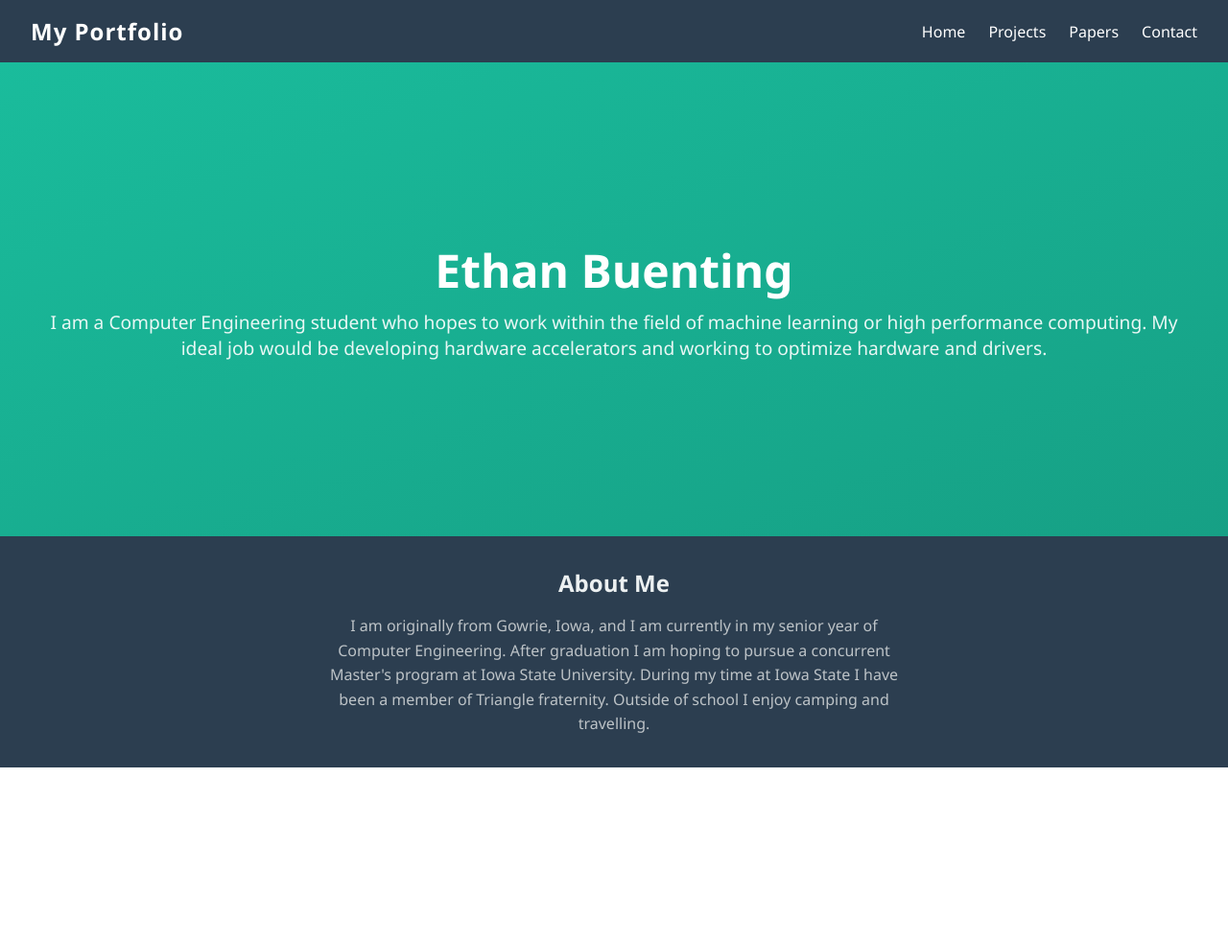
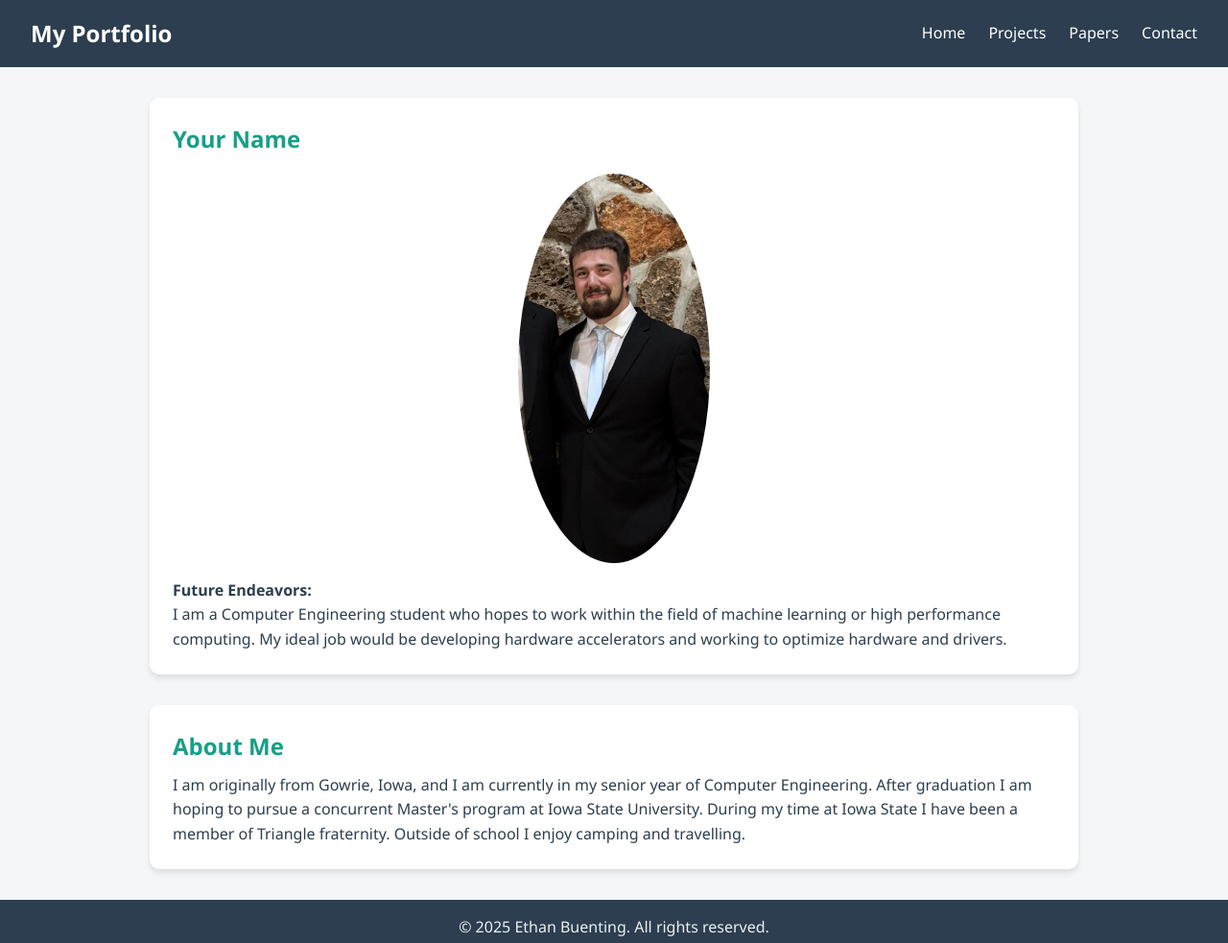
Before and after one commit to Ethan-Buenting/Portfolio, a plain HTML site: page index.html in a window 1280 px wide. Shown: the whole page at 96% size. Before the commit the page ends 800 px from the top, so only its background shows below. Drawn offline with Linux system fonts and the light colour scheme.

Commit message:
Finished portfolio

```diff
--- a/index.html
+++ b/index.html
@@ -3,9 +3,8 @@
 <head>
   <meta charset="UTF-8">
   <meta name="viewport" content="width=device-width, initial-scale=1.0">
-  <title>My Portfolio</title>
+  <title>Home | My Portfolio</title>
   <style>
-    /* Reset and base */
     * {
       margin: 0;
       padding: 0;
@@ -14,12 +13,11 @@
     }
 
     body {
-      display: flex;
-      flex-direction: column;
-      min-height: 100vh;
+      background-color: #f4f6f8;
+      color: #2c3e50;
+      line-height: 1.6;
     }
 
-    /* Navigation bar */
     nav {
       background-color: #2c3e50;
       color: white;
@@ -27,15 +25,11 @@
       display: flex;
       justify-content: space-between;
       align-items: center;
-      position: sticky;
-      top: 0;
-      z-index: 100;
     }
 
     nav .logo {
       font-size: 1.5rem;
       font-weight: bold;
-      letter-spacing: 1px;
     }
 
     nav ul {
@@ -54,84 +48,85 @@
       color: #1abc9c;
     }
 
-    /* Hero section */
-    .hero {
-      flex: 1;
-      display: flex;
-      justify-content: center;
-      align-items: center;
-      background: linear-gradient(to bottom right, #1abc9c, #16a085);
-      color: white;
-      text-align: center;
-      padding: 3rem 2rem;
+    .container {
+      max-width: 1000px;
+      margin: 2rem auto;
+      padding: 0 1rem;
     }
 
-    .hero h1 {
-      font-size: 3rem;
-      margin-bottom: 0.5rem;
+    .box {
+      background: white;
+      border-radius: 10px;
+      padding: 1.5rem;
+      margin-bottom: 2rem;
+      box-shadow: 0 4px 6px rgba(0,0,0,0.1);
     }
 
-    .hero p {
-      font-size: 1.2rem;
-      opacity: 0.9;
+    .box h2 {
+      margin-bottom: 0.5rem;
+      color: #16a085;
     }
 
-    /* Footer/About section */
+    .box img {
+      max-width: 200px;
+      border-radius: 50%;
+      display: block;
+      margin: 1rem auto;
+    }
+
     footer {
       background-color: #2c3e50;
       color: #ecf0f1;
-      padding: 2rem;
       text-align: center;
-    }
-
-    footer h2 {
-      margin-bottom: 1rem;
-      font-size: 1.5rem;
-    }
-
-    footer p {
-      max-width: 600px;
-      margin: 0 auto;
-      line-height: 1.6;
-      font-size: 1rem;
-      color: #bdc3c7;
+      padding: 1rem;
+      margin-top: 2rem;
     }
   </style>
 </head>
 <body>
 
-  <!-- Navigation bar -->
+  <!-- Navigation -->
   <nav>
     <div class="logo">My Portfolio</div>
     <ul>
       <li><a href="index.html">Home</a></li>
       <li><a href="projects.html">Projects</a></li>
-      <li><a href="#">Papers</a></li>
-      <li><a href="#">Contact</a></li>
+      <li><a href="papers.html">Papers</a></li>
+      <li><a href="contact.html">Contact</a></li>
     </ul>
   </nav>
 
-  <!-- Hero section -->
-  <section class="hero">
-    <div>
-      <h1>Ethan Buenting</h1>
+  <!-- Content -->
+  <div class="container">
+
+    <!-- Profile Box -->
+    <div class="box">
+      <h2>Your Name</h2>
+      <img src="images/profile.jpg" alt="Photo of me">
       <p>
+        <strong>Future Endeavors:</strong><br>
         I am a Computer Engineering student who hopes to work within the
         field of machine learning or high performance computing. My ideal
         job would be developing hardware accelerators and working to optimize
         hardware and drivers.
       </p>
     </div>
-  </section>
 
-  <!-- Footer/About section -->
+    <!-- About Me Box -->
+    <div class="box">
+      <h2>About Me</h2>
+      <p>
+        I am originally from Gowrie, Iowa, and I am currently in my senior year of Computer Engineering. After graduation I am
+        hoping to pursue a concurrent Master's program at Iowa State University. During my time at Iowa State I have been a member of
+        Triangle fraternity. Outside of school I enjoy camping and travelling.
+      </p>
+    </div>
+
+  </div>
+
+  <!-- Footer -->
   <footer>
-    <h2>About Me</h2>
-    <p>
-      I am originally from Gowrie, Iowa, and I am currently in my senior year of Computer Engineering. After graduation I am
-      hoping to pursue a concurrent Master's program at Iowa State University. During my time at Iowa State I have been a member of
-      Triangle fraternity. Outside of school I enjoy camping and travelling.
-    </p>
+    <p>&copy; 2025 Ethan Buenting. All rights reserved.</p>
   </footer>
 
 </body>
```
Also changed, not shown: contact.html (added, +111 -0 lines), papers.html (added, +102 -0 lines), projects.html (+1 -0 lines), images/profile.jpg (added), 4 other files.
